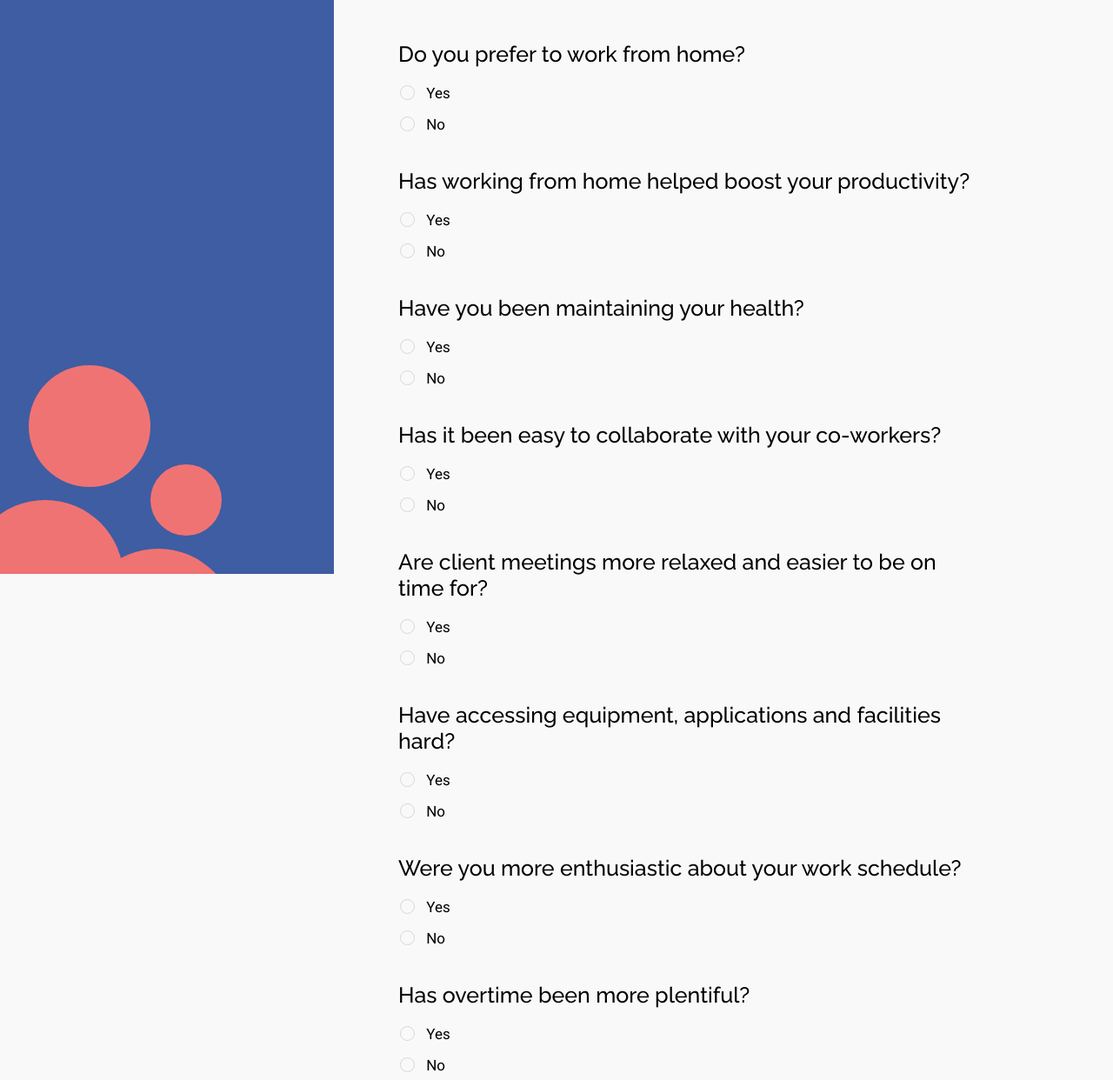
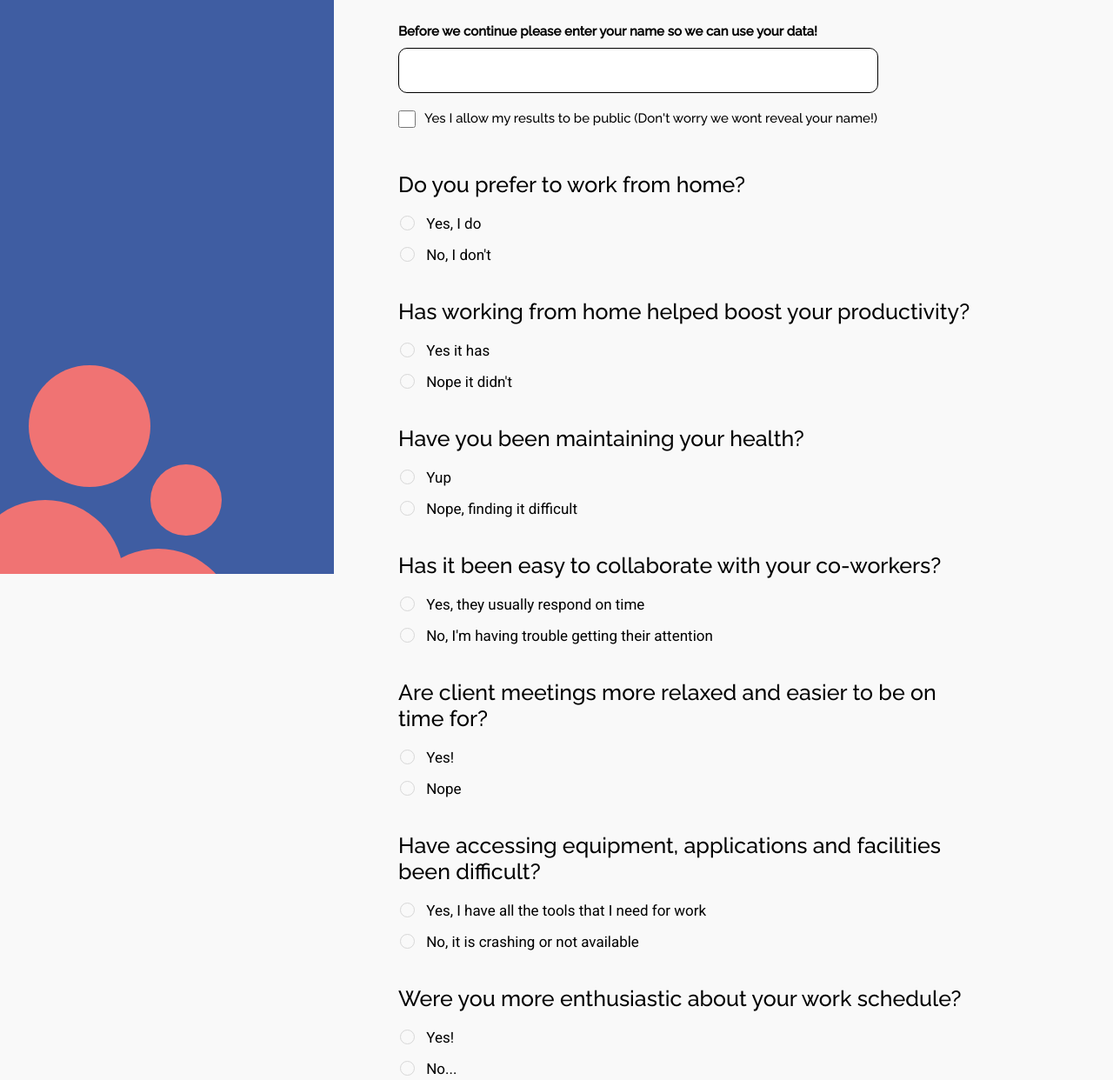
Before and after one commit to AetheryNA/QuestionnaireApp, a website built with webpack: page views/index.html in a window 1280 px wide. Shown: the part 140-1382 px from the top of the page at 87% size. Built offline with nearby package versions, Linux system fonts and the light colour scheme; some packages are replaced by stand-ins of ours.

Commit message:
Frontend polish and refactor

```diff
--- a/public/scss/base/_variables.scss
+++ b/public/scss/base/_variables.scss
@@ -23,6 +23,7 @@ $xl : 1440px;
 // Bolding
 $regular : 400;
 $semi-bold : 500;
+$bold : 700;
 
 // Fonts
 $raleway : 'Raleway', sans-serif;
--- a/public/scss/components/_survey.scss
+++ b/public/scss/components/_survey.scss
@@ -14,7 +14,11 @@
 
   .container {
     max-width: 665px;
-    width: 100%;
+    margin: auto;
+
+    @include lg {
+      margin: 0;
+    }
   }
 
   h3 {
@@ -30,14 +34,69 @@
   }
 
   &__form {
-    margin-top: 30px;
+    margin-top: 20px;
 
     @include lg {
-      margin-top: 50px;
+      margin-top: 30px;
     }
 
     p {
       font-weight: $semi-bold;
+    }
+  }
+
+  &__question-main {
+    margin-bottom: 40px;
+
+    @include lg {
+      margin-bottom: 50px;
+    }
+
+    p {
+      font-size: 15px;
+      font-weight: $bold;
+    }
+  }
+
+  &__required {
+    margin-top: 10px;
+  }
+
+  &__textbox {
+    padding: 0 20px;
+    border: 1px solid $black;
+    border-radius: 10px;
+    margin-bottom: 20px;
+    max-width: 510px;
+    outline: none;
+    height: 35px;
+    width: 100%;
+
+    @include lg {
+      height: 50px;
+    }
+  }
+
+  &__checkbox-container {
+    display: flex;
+
+    label {
+      font-family: $raleway;
+      font-size: 15px;
+      font-weight: $semi-bold;
+      max-width: 550px;
+    }
+  }
+
+  &__checkbox {
+    border: 1px solid $black;
+    margin-right: 10px;
+    width: 30px;
+    height: 30px;
+
+    @include lg {
+      width: 20px;
+      height: 20px;
     }
   }
 
--- a/views/index.html
+++ b/views/index.html
@@ -21,93 +21,103 @@
       <h3> Thank you for taking your time to fill out the <span>Survey</span>! </h3>
 
       <form class="survey__form" action="" method="get">
+        <div class="survey__question-main">
+          <p> Before we continue please enter your name so we can use your data! </p>
+          <div class="survey__required">
+            <input type="textbox" name="wfhinput" id="wfh-q" class="survey__textbox"/>
+            <div class="survey__checkbox-container">
+              <input type="checkbox" name="wfh-checkbox" id="wfh-checkbox" class="survey__checkbox"/><label for="wfh-checkbox">Yes I allow my results to be public (Don't worry we wont reveal your name!)</label>
+            </div>
+          </div>
+        </div>
+
         <div class="survey__question">
           <p> Do you prefer to work from home? </p>
           <div class="survey__radio-btn">
-            <input type="radio" name="wfh1" id="wfh1-yes" required/><label for="wfh1-yes"> Yes </label>
+            <input type="radio" name="wfh1" id="wfh1-yes" required/><label for="wfh1-yes"> Yes, I do </label>
             <br/>
-            <input type="radio" name="wfh1" id="wfh1-no" required/><label for="wfh1-no"> No </label>
+            <input type="radio" name="wfh1" id="wfh1-no" required/><label for="wfh1-no"> No, I don't </label>
           </div>
         </div>
 
         <div class="survey__question">
           <p> Has working from home helped boost your productivity? </p>
           <div class="survey__radio-btn">
-            <input type="radio" name="wfh2" id="wfh2-yes" required/><label for="wfh2-yes"> Yes </label>
+            <input type="radio" name="wfh2" id="wfh2-yes" required/><label for="wfh2-yes"> Yes it has </label>
             <br/>
-            <input type="radio" name="wfh2" id="wfh2-no" required/><label for="wfh2-no"> No </label>
+            <input type="radio" name="wfh2" id="wfh2-no" required/><label for="wfh2-no"> Nope it didn't </label>
           </div>
         </div>
 
         <div class="survey__question">
           <p> Have you been maintaining your health? </p>
           <div class="survey__radio-btn">
-            <input type="radio" name="wfh3" id="wfh3-yes" required/><label for="wfh3-yes"> Yes </label>
+            <input type="radio" name="wfh3" id="wfh3-yes" required/><label for="wfh3-yes"> Yup </label>
             <br/>
-            <input type="radio" name="wfh3" id="wfh3-no" required/><label for="wfh3-no"> No </label>
+            <input type="radio" name="wfh3" id="wfh3-no" required/><label for="wfh3-no"> Nope, finding it difficult </label>
           </div>
         </div>
 
         <div class="survey__question">
           <p> Has it been easy to collaborate with your co-workers? </p>
           <div class="survey__radio-btn">
-            <input type="radio" name="wfh4" id="wfh4-yes" required/><label for="wfh4-yes"> Yes </label>
+            <input type="radio" name="wfh4" id="wfh4-yes" required/><label for="wfh4-yes"> Yes, they usually respond on time </label>
             <br/>
-            <input type="radio" name="wfh4" id="wfh4-no" required/><label for="wfh4-no"> No </label>
+            <input type="radio" name="wfh4" id="wfh4-no" required/><label for="wfh4-no"> No, I'm having trouble getting their attention </label>
           </div>
         </div>
 
         <div class="survey__question">
           <p> Are client meetings more relaxed and easier to be on time for? </p>
           <div class="survey__radio-btn">
-            <input type="radio" name="wfh5" id="wfh5-yes" required/><label for="wfh5-yes"> Yes </label>
+            <input type="radio" name="wfh5" id="wfh5-yes" required/><label for="wfh5-yes"> Yes! </label>
             <br/>
-            <input type="radio" name="wfh5" id="wfh5-no" required/><label for="wfh5-no"> No </label>
+            <input type="radio" name="wfh5" id="wfh5-no" required/><label for="wfh5-no"> Nope </label>
           </div>
         </div>
 
         <div class="survey__question">
-          <p> Have accessing equipment, applications and facilities hard? </p>
+          <p> Have accessing equipment, applications and facilities been difficult? </p>
           <div class="survey__radio-btn">
-            <input type="radio" name="wfh6" id="wfh6-yes" required/><label for="wfh6-yes"> Yes </label>
+            <input type="radio" name="wfh6" id="wfh6-yes" required/><label for="wfh6-yes"> Yes, I have all the tools that I need for work </label>
             <br/>
-            <input type="radio" name="wfh6" id="wfh6-no" required/><label for="wfh6-no"> No </label>
+            <input type="radio" name="wfh6" id="wfh6-no" required/><label for="wfh6-no"> No, it is crashing or not available </label>
           </div>
         </div>
 
         <div class="survey__question">
           <p> Were you more enthusiastic about your work schedule? </p>
           <div class="survey__radio-btn">
-            <input type="radio" name="wfh7" id="wfh7-yes" required/><label for="wfh7-yes"> Yes </label>
+            <input type="radio" name="wfh7" id="wfh7-yes" required/><label for="wfh7-yes"> Yes! </label>
             <br/>
-            <input type="radio" name="wfh7" id="wfh7-no" required/><label for="wfh7-no"> No </label>
+            <input type="radio" name="wfh7" id="wfh7-no" required/><label for="wfh7-no"> No... </label>
           </div>
         </div>
 
         <div class="survey__question">
           <p> Has overtime been more plentiful? </p>
           <div class="survey__radio-btn">
-            <input type="radio" name="wfh8" id="wfh8-yes" required/><label for="wfh8-yes"> Yes </label>
+            <input type="radio" name="wfh8" id="wfh8-yes" required/><label for="wfh8-yes"> Yes... </label>
             <br/>
-            <input type="radio" name="wfh8" id="wfh8-no" required/><label for="wfh8-no"> No </label>
+            <input type="radio" name="wfh8" id="wfh8-no" required/><label for="wfh8-no"> No, work has been great with time management </label>
           </div>
         </div>
 
         <div class="survey__question">
           <p> Would work from the office every 2 days for the week be beneficial or would you rather stay home and work for the entire week? </p>
           <div class="survey__radio-btn">
-            <input type="radio" name="wfh9" id="wfh9-yes" required/><label for="wfh9-yes"> Yes </label>
+            <input type="radio" name="wfh9" id="wfh9-yes" required/><label for="wfh9-yes"> Yes! I like this plan </label>
             <br/>
-            <input type="radio" name="wfh9" id="wfh9-no" required/><label for="wfh9-no"> No </label>
+            <input type="radio" name="wfh9" id="wfh9-no" required/><label for="wfh9-no"> No, I would rather stay at home for the entire week </label>
           </div>
         </div>
 
         <div class="survey__question">
           <p> Has work been more stressful? </p>
           <div class="survey__radio-btn">
-            <input type="radio" name="wfh10" id="wfh10-yes" required/><label for="wfh10-yes"> Yes </label>
+            <input type="radio" name="wfh10" id="wfh10-yes" required/><label for="wfh10-yes"> Yes... </label>
             <br/>
-            <input type="radio" name="wfh10" id="wfh10-no" required/><label for="wfh10-no"> No </label>
+            <input type="radio" name="wfh10" id="wfh10-no" required/><label for="wfh10-no"> No, I don't think so </label>
           </div>
         </div>
 
```
